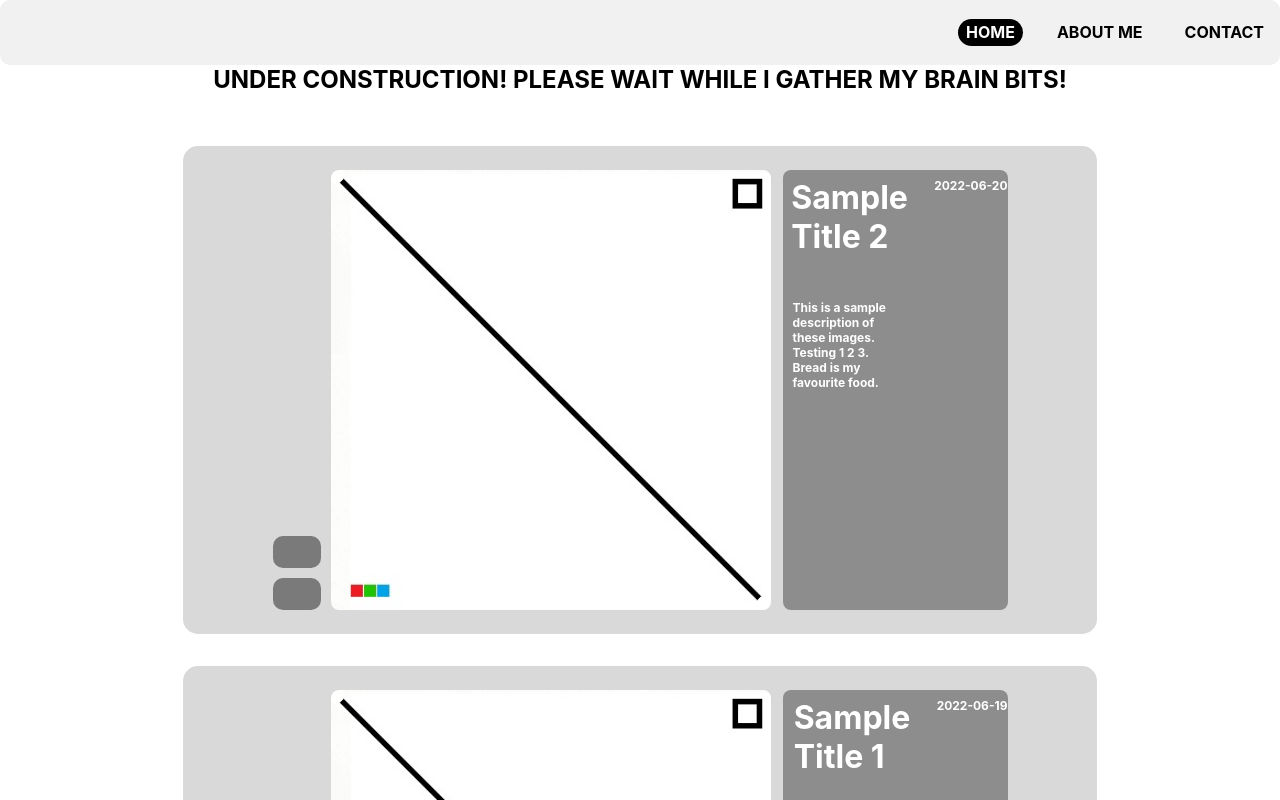
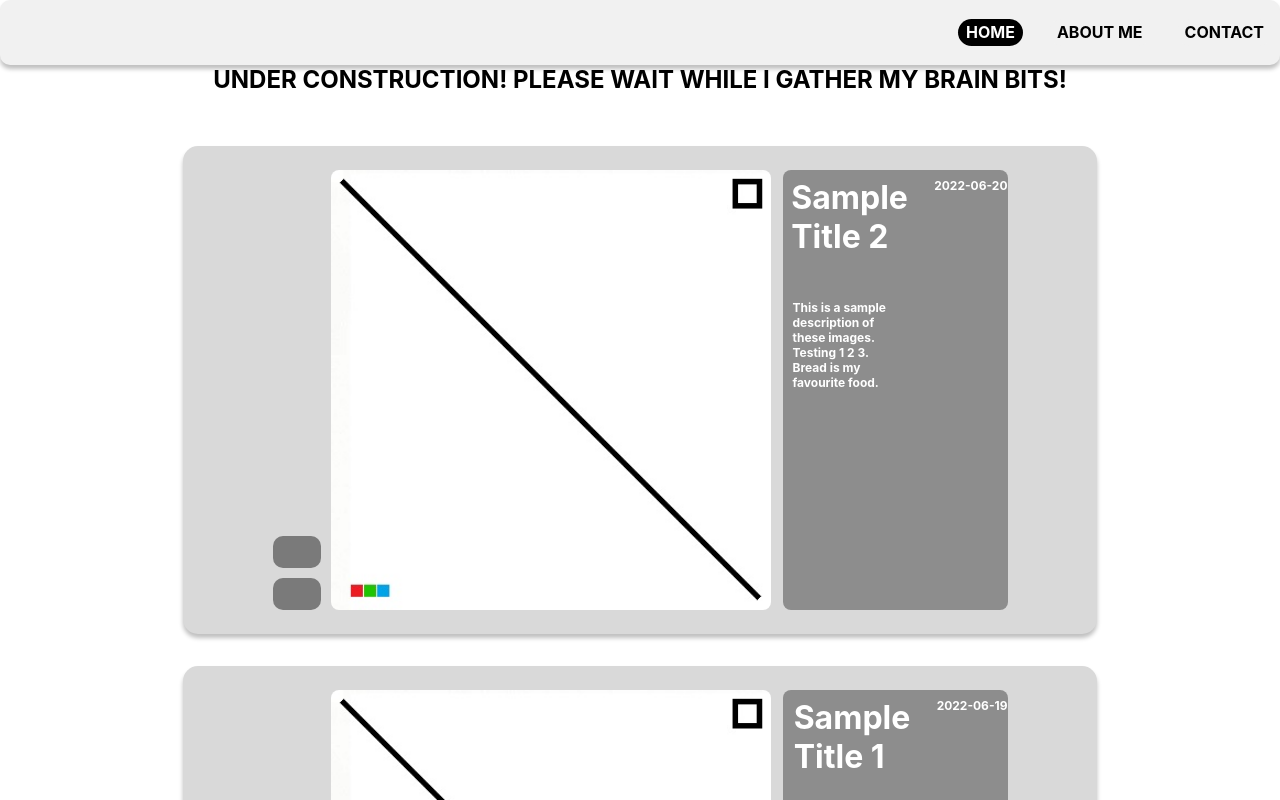
Before and after one commit to aaronmerino/personal-website, a Next.js app: page / in a window 1280 px wide. Shown: the top 800 px of the page. Built offline with nearby package versions, Linux system fonts and the light colour scheme.

Commit message:
added drop shadows

```diff
--- a/app/components/navbar.module.css
+++ b/app/components/navbar.module.css
@@ -26,9 +26,11 @@
   gap: 0.625rem;
   min-width: 500px;
   border-radius: 10px;
-  background: #F1F1F1;
   padding: 1.2rem 0 1.2rem 0;
   margin: 0;
+
+  background: #F1F1F1;
+  box-shadow: 0px 4px 4px 0px rgba(0, 0, 0, 0.25);
 }
 
 .mainNav li {
--- a/app/components/post.module.css
+++ b/app/components/post.module.css
@@ -10,6 +10,7 @@
 
   border-radius: 15px;
   background: #D9D9D9;
+  box-shadow: 0px 4px 4px 0px rgba(0, 0, 0, 0.25);
 }
 
 .imageGallery {
```
